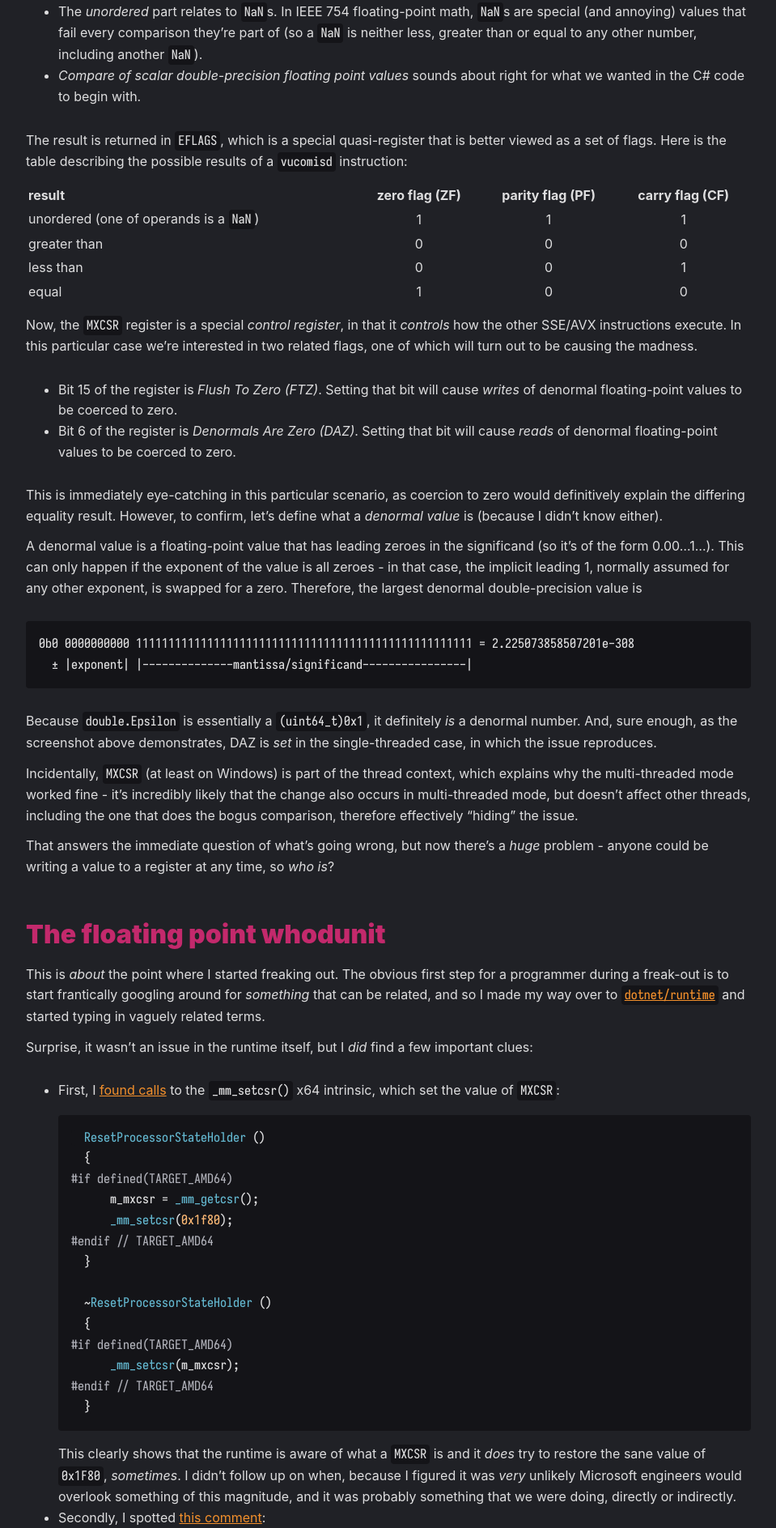
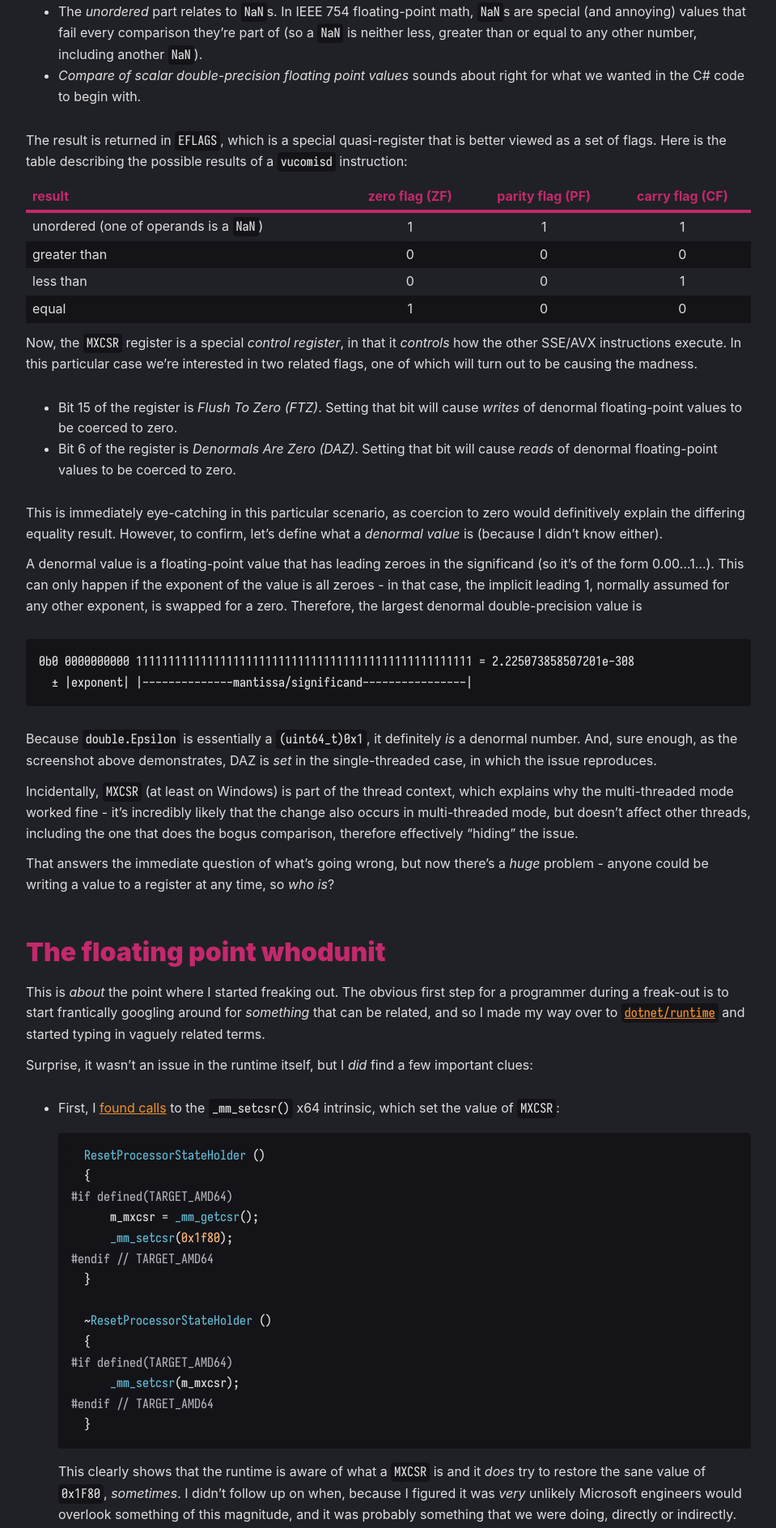
Before and after one commit to bdach/bdach.github.io, a Jekyll site: the page built from _posts/2020-09-18-when-double-epsilon-can-equal-zero.md, in a window 1280 px wide. Shown: the part 3696-5583 px from the top of the page at 81% size, without its empty margins (160-1119 px from the left). Built offline with Jekyll 4.4.1, drawn with Linux system fonts in a browser that asks for light colours; some web fonts are replaced.

Commit message:
Style tables, too

```diff
--- a/assets/css/main.scss
+++ b/assets/css/main.scss
@@ -153,3 +153,24 @@ body {
         height: 100%;
     }
 }
+
+table {
+    border-spacing: 0;
+
+    th, td {
+        padding: 4px 8px;
+    }
+
+    thead {
+        th {
+            color: $color5;
+            border-bottom: 4px solid $color5;
+        }
+    }
+
+    tbody {
+        tr:nth-child(even) {
+            background: $code;
+        }
+    }
+}
```
